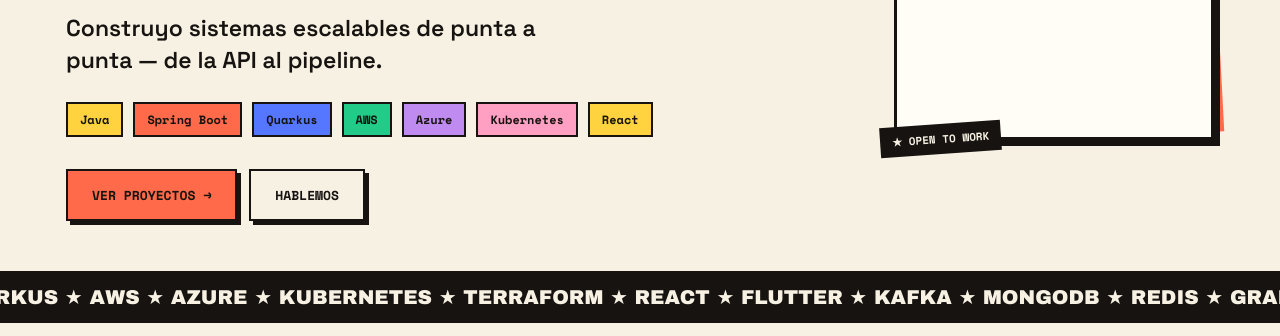
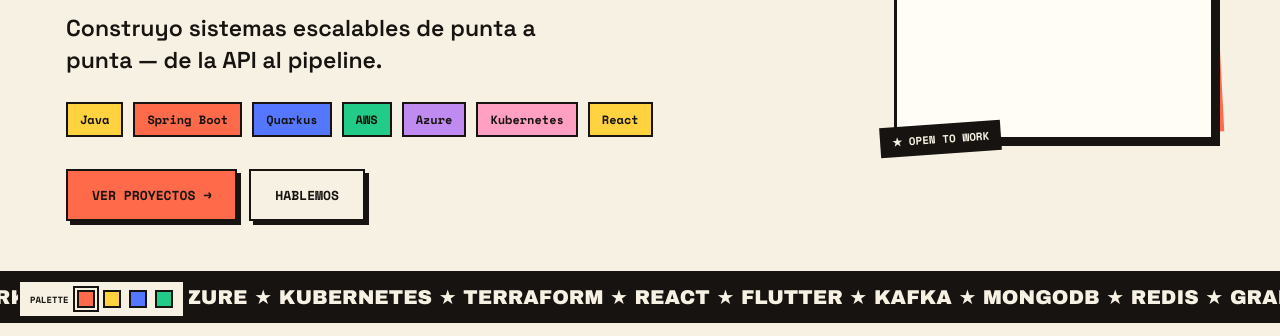
Before and after one commit to Ryzeon/ryz-portafolio, an Astro site: page / in a window 1280 px wide. Shown: the part 464-800 px from the top of the page. Built offline with nearby package versions, Linux system fonts and the light colour scheme; Astro itself is replaced by a stand-in of ours.

Commit message:
feat: add palette switcher

```diff
--- /dev/null
+++ b/src/components/PaletteSwitcher.astro
@@ -0,0 +1,87 @@
+---
+const palettes = [
+  { key: 'coral', name: 'Coral', color: '#ff6b4a' },
+  { key: 'yellow', name: 'Yellow', color: '#ffd23f' },
+  { key: 'blue', name: 'Blue', color: '#5577ff' },
+  { key: 'green', name: 'Green', color: '#22cc88' },
+]
+---
+
+<div class="palette">
+  <span class="palette__label">Palette</span>
+  {
+    palettes.map((palette) => (
+      <button
+        type="button"
+        class="palette__swatch"
+        data-key={palette.key}
+        data-color={palette.color}
+        title={palette.name}
+        aria-label={palette.name}
+        style={`background:${palette.color}`}
+      />
+    ))
+  }
+</div>
+
+<style>
+  .palette {
+    position: fixed;
+    bottom: 18px;
+    left: 18px;
+    z-index: 70;
+    display: flex;
+    align-items: center;
+    gap: 8px;
+    padding: 8px 10px;
+    background: var(--pf-bg);
+    border: 2px solid var(--pf-ink);
+    box-shadow: 4px 4px 0 var(--pf-ink);
+  }
+
+  .palette__label {
+    font-family: var(--pf-font-mono);
+    font-size: 9px;
+    font-weight: 700;
+    text-transform: uppercase;
+  }
+
+  .palette__swatch {
+    width: 18px;
+    height: 18px;
+    border: 2px solid var(--pf-ink);
+    cursor: pointer;
+    outline-offset: 2px;
+  }
+
+  .palette__swatch[aria-pressed='true'] {
+    outline: 2px solid var(--pf-ink);
+  }
+</style>
+
+<script>
+  const STORAGE_KEY = 'pf-palette'
+  const root = document.documentElement
+  const swatches = Array.from(
+    document.querySelectorAll<HTMLButtonElement>('.palette__swatch'),
+  )
+
+  function apply(key: string) {
+    const target = swatches.find((swatch) => swatch.dataset.key === key)
+    if (!target) return
+    root.style.setProperty('--pf-primary', target.dataset.color ?? '')
+    swatches.forEach((swatch) => {
+      swatch.setAttribute('aria-pressed', String(swatch === target))
+    })
+  }
+
+  swatches.forEach((swatch) => {
+    swatch.addEventListener('click', () => {
+      const key = swatch.dataset.key ?? 'coral'
+      apply(key)
+      localStorage.setItem(STORAGE_KEY, key)
+    })
+  })
+
+  apply(localStorage.getItem(STORAGE_KEY) ?? 'coral')
+</script>
--- a/src/pages/index.astro
+++ b/src/pages/index.astro
@@ -8,6 +8,7 @@ import Stack from '../components/Stack.astro'
 import Experience from '../components/Experience.astro'
 import Work from '../components/Work.astro'
 import Contact from '../components/Contact.astro'
+import PaletteSwitcher from '../components/PaletteSwitcher.astro'
 import { getUI } from '../i18n'
 import { getPortfolio } from '../data/portfolio'
 
@@ -29,4 +30,5 @@ const data = getPortfolio(lang)
   <Experience ui={ui} jobs={data.experience} education={data.education} />
   <Work ui={ui} featured={data.featured} projects={data.projects} />
   <Contact ui={ui} socials={data.socials} />
+  <PaletteSwitcher />
 </BaseLayout>
```
